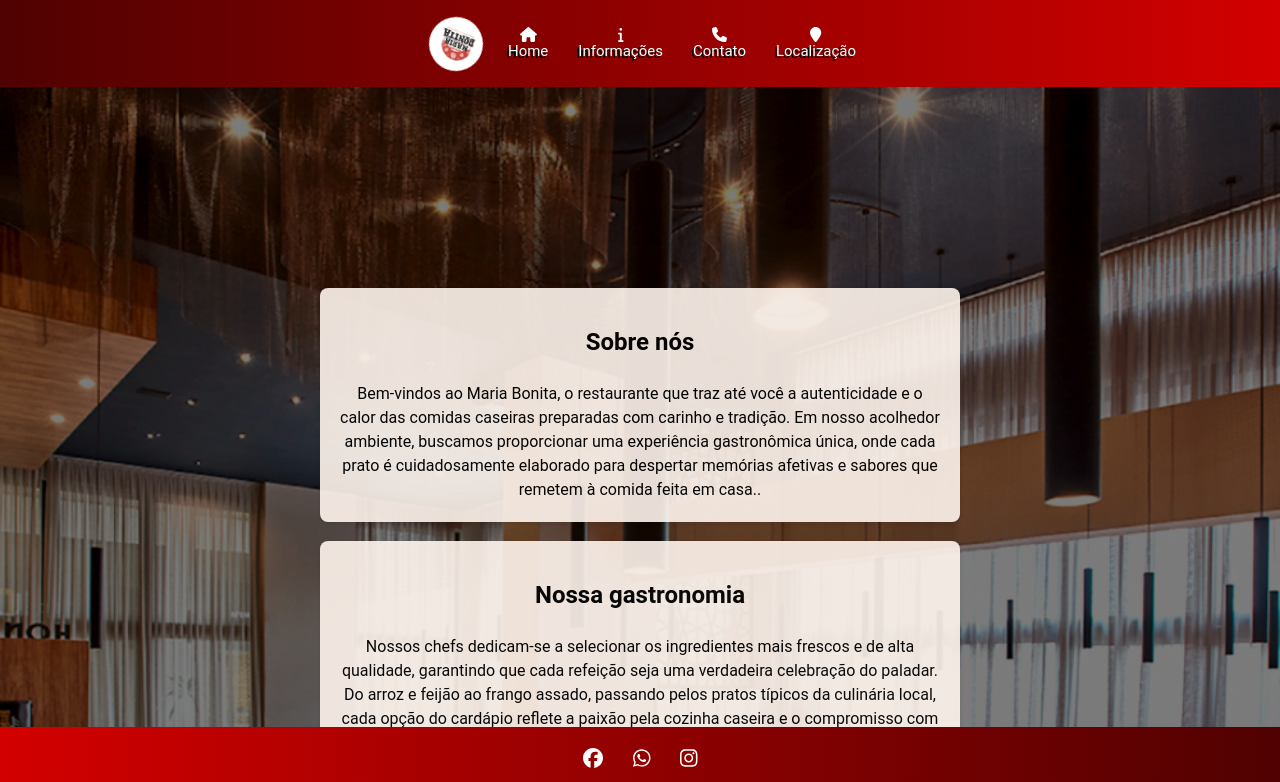
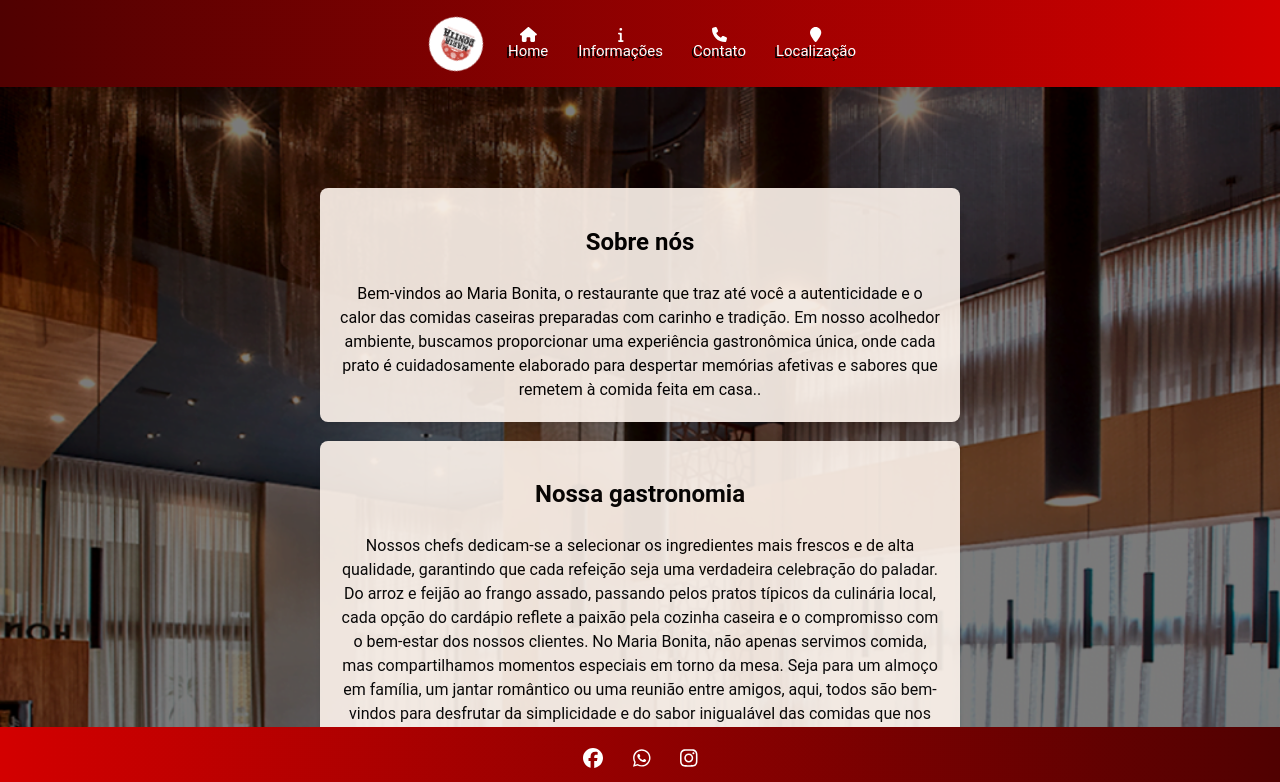
Before and after one commit to PaivaViniicius/projeto-react-senai-main, a React (Create React App) app: page /info in a window 1280 px wide. Shown: the top 782 px of the page. Built offline with nearby package versions, Linux system fonts and the light colour scheme.

Commit message:
alteração da fonte titulo

```diff
--- a/src/pages/contact/contact.css
+++ b/src/pages/contact/contact.css
@@ -11,5 +11,6 @@
 
 .title{
     text-align: center;
-    font-size: 80px;
+    font-size: 40px;
+    color: black;
 }
--- a/src/pages/localization/localization.css
+++ b/src/pages/localization/localization.css
@@ -17,6 +17,7 @@ width: 400px;
 }
 h1{
     color: black;
+    font-size: 40px;
 }
 
 .background-image-info {
```
